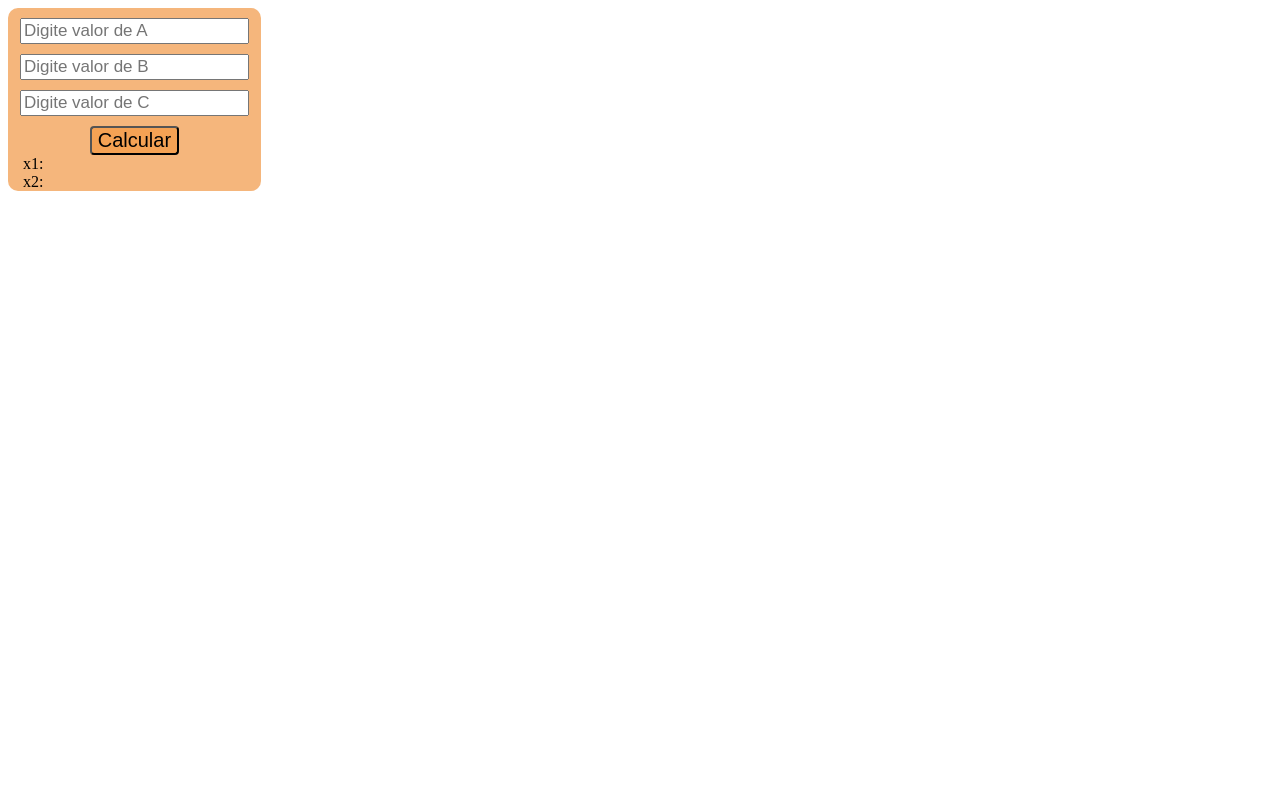
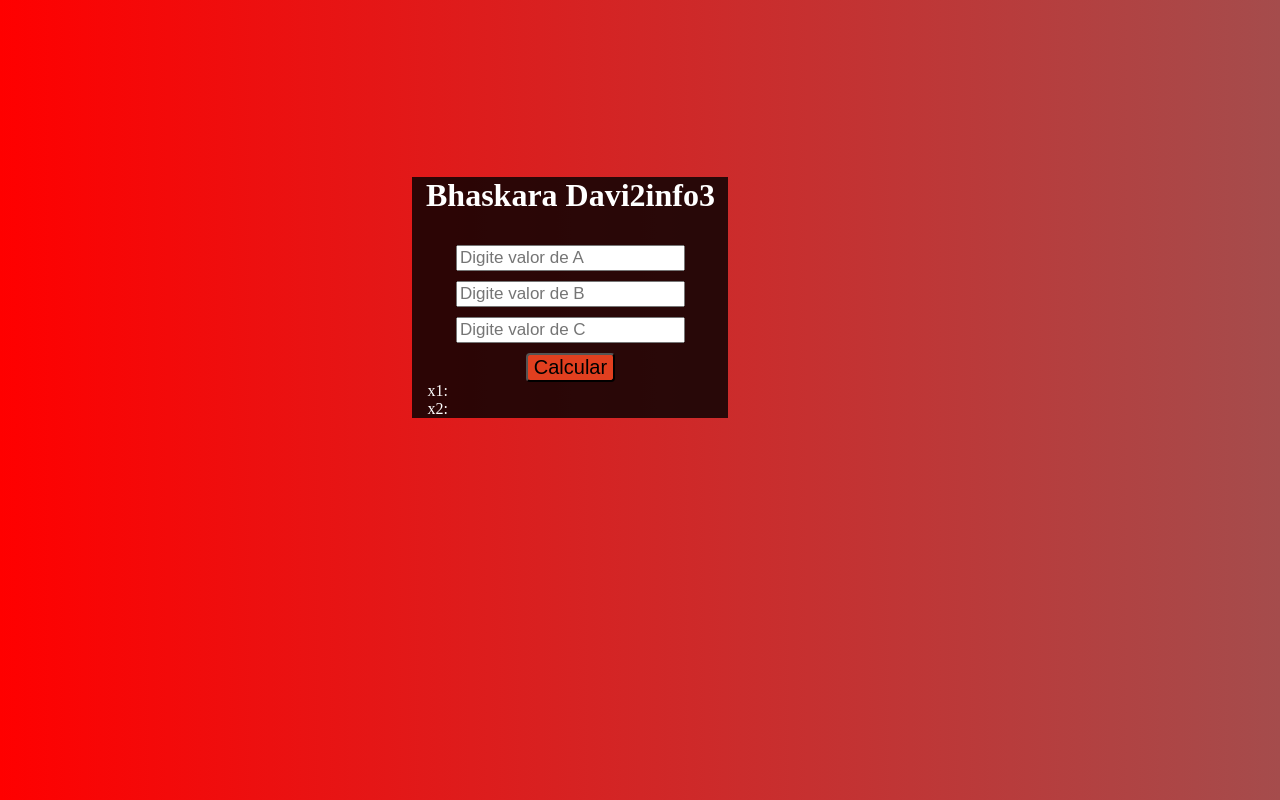
Before and after one commit to zDavi54056/att_bhaskara, a plain HTML site: page index.html in a window 1280 px wide. Drawn offline with Linux system fonts and the light colour scheme.

Commit message:
Mudanças nos CSS

```diff
--- a/index.html
+++ b/index.html
@@ -10,6 +10,7 @@
 <body>
 
 <div class="container">
+    <h1>Bhaskara Davi2info3</h1>
     <input type="number" id="valorA" placeholder="Digite valor de A"></br>
     <input type="number" id="valorB" placeholder="Digite valor de B"></br>
     <input type="number" id="valorC" placeholder="Digite valor de C"></br>
--- a/style.css
+++ b/style.css
@@ -1,8 +1,14 @@
+body{
+    background-image: linear-gradient(to left,rgb(165, 76, 76), rgb(255, 0, 0) );
+}
+
 .container{
     text-align: center;
-    background-color: rgb(245, 182, 124);
-    width: 20%;
-    border-radius: 10px;
+    background-color: rgba(1, 0, 0, 0.803);
+    width: 25%;
+    margin-left: 32%;
+    margin-top: 14%;
+    color: white;
 }
 input{
     margin-top: 10px;
@@ -10,7 +16,7 @@ input{
 }
 
 button{
-    background-color: rgb(245, 162, 84);
+    background-color: rgb(225, 63, 31);
     font-size: 20px;
     border-radius: 4px;
     margin-top: 10PX;
```
